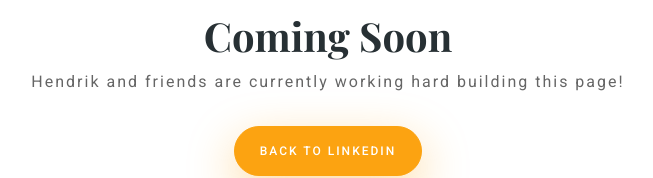
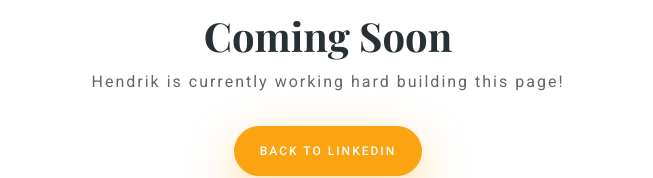
Before and after one commit to hendrikdemir/under-construction-template, a plain HTML site: page index.html in a window 1280 px wide. Shown: the part 566-744 px from the top of the page, without its empty margins (312-965 px from the left). Drawn offline with nearby package versions, Linux system fonts and the light colour scheme.

Commit message:
Added meta tags

```diff
--- a/index.html
+++ b/index.html
@@ -1,8 +1,13 @@
 <html lang="en">
 <head>
+    <!-- META -->
     <meta charset="UTF-8">
     <meta name="viewport" content="width=device-width, initial-scale=1.0">
+    <meta property="og:title" content="Portfolio">
+    <meta property="og:image" content="https://github.com/Directoire/under-construction-template/raw/master/demo.png">
     <title>Home · Name</title>
+
+    <!-- Stylesheets -->
     <link rel="stylesheet" href="./static/vendor/bootstrap/css/bootstrap.css">
     <link rel="stylesheet" href="./static/css/style.css">
 </head>
@@ -11,7 +16,7 @@
         <div class="text-center">
             <img src="./static/img/construction.svg" class="h-50">
             <h1>Coming Soon</h1>
-            <p>Hendrik and friends are currently working hard building this page!</p>
+            <p>Hendrik is currently working hard building this page!</p>
             <a href="https://www.linkedin.com/in/efehandemir/" class="btn btn-primary mt-3">Back to LinkedIn</a>
         </div>
     </div>
```
